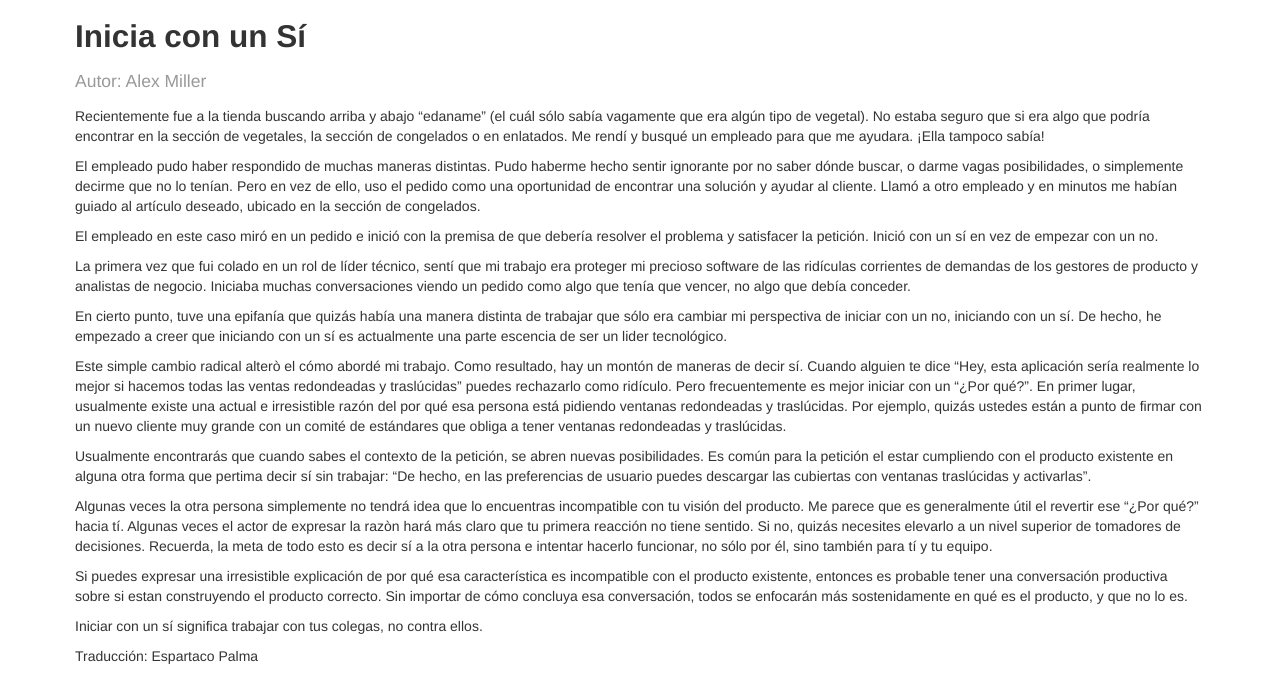
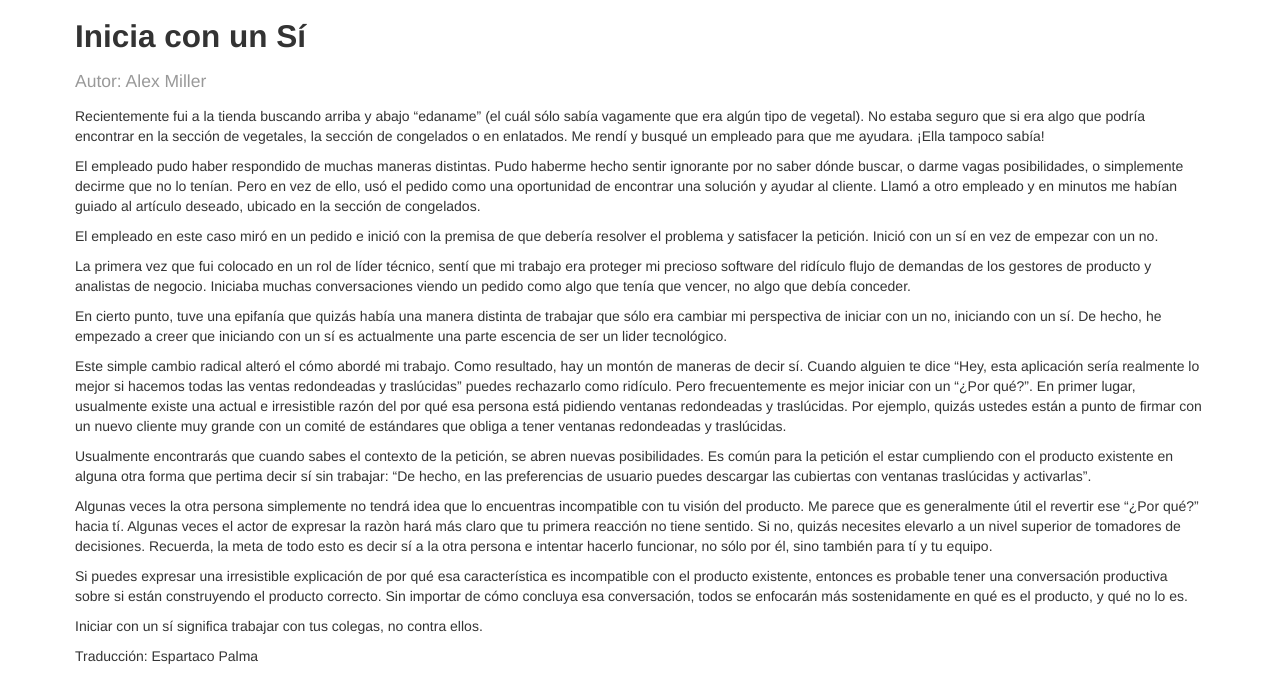
Before and after one commit to esparta/97cosas, a Jekyll site: the page built from programador/inicia-con-un-si.md, in a window 1280 px wide and 1106 px high. Shown: the part 157-835 px from the top of the window. Built offline with Jekyll 4.4.1, drawn with Linux system fonts in a browser that asks for light colours; comment, search, counter and statistics services are not loaded.

Commit message:
fixing typos

```diff
--- a/programador/inicia-con-un-si.md
+++ b/programador/inicia-con-un-si.md
@@ -7,22 +7,22 @@ translator: Espartaco Palma
 original: http://programmer.97things.oreilly.com/wiki/index.php/Start_from_Yes
 ---
 
-Recientemente fue a la tienda buscando arriba y abajo "edaname" (el cuál sólo sabía vagamente que era algún tipo de vegetal). No estaba seguro que si era algo que podría encontrar en la sección de vegetales, la sección de congelados o en enlatados. Me rendí y busqué un empleado para que me ayudara. ¡Ella tampoco sabía!
+Recientemente fui a la tienda buscando arriba y abajo "edaname" (el cuál sólo sabía vagamente que era algún tipo de vegetal). No estaba seguro que si era algo que podría encontrar en la sección de vegetales, la sección de congelados o en enlatados. Me rendí y busqué un empleado para que me ayudara. ¡Ella tampoco sabía!
 
-El empleado pudo haber respondido de muchas maneras distintas. Pudo haberme hecho sentir ignorante por no saber dónde buscar, o darme vagas posibilidades, o simplemente decirme que no lo tenían. Pero en vez de ello, uso el pedido como una oportunidad de encontrar una solución y ayudar al cliente. Llamó a otro empleado y en minutos me habían guiado al artículo deseado, ubicado en la sección de congelados.
+El empleado pudo haber respondido de muchas maneras distintas. Pudo haberme hecho sentir ignorante por no saber dónde buscar, o darme vagas posibilidades, o simplemente decirme que no lo tenían. Pero en vez de ello, usó el pedido como una oportunidad de encontrar una solución y ayudar al cliente. Llamó a otro empleado y en minutos me habían guiado al artículo deseado, ubicado en la sección de congelados.
 
 El empleado en este caso miró en un pedido e inició con la premisa de que debería resolver el problema y satisfacer la petición. Inició con un sí en vez de empezar con un no.
 
-La primera vez que fui colado en un rol de líder técnico, sentí que mi trabajo era proteger mi precioso software de las ridículas corrientes de demandas de los gestores de producto y analistas de negocio. Iniciaba muchas conversaciones viendo un pedido como algo que tenía que vencer, no algo que debía conceder.
+La primera vez que fui colocado en un rol de líder técnico, sentí que mi trabajo era proteger mi precioso software del ridículo flujo de demandas de los gestores de producto y analistas de negocio. Iniciaba muchas conversaciones viendo un pedido como algo que tenía que vencer, no algo que debía conceder.
 
 En cierto punto, tuve una epifanía que quizás había una manera distinta de trabajar que sólo era cambiar mi perspectiva de iniciar con un no, iniciando con un sí. De hecho, he empezado a creer que iniciando con un sí es actualmente una parte escencia de ser un lider tecnológico.
 
-Este simple cambio radical alterò el cómo abordé mi trabajo. Como resultado, hay un montón de maneras de decir sí. Cuando alguien te dice "Hey, esta aplicación sería realmente lo mejor si hacemos todas las ventas redondeadas y traslúcidas" puedes rechazarlo como ridículo. Pero frecuentemente es mejor iniciar con un "¿Por qué?". En primer lugar, usualmente existe una actual e irresistible razón del por qué esa persona está pidiendo ventanas redondeadas y traslúcidas. Por ejemplo, quizás ustedes están a punto de firmar con un nuevo cliente muy grande con un comité de estándares que obliga a tener ventanas redondeadas y traslúcidas.
+Este simple cambio radical alteró el cómo abordé mi trabajo. Como resultado, hay un montón de maneras de decir sí. Cuando alguien te dice "Hey, esta aplicación sería realmente lo mejor si hacemos todas las ventas redondeadas y traslúcidas" puedes rechazarlo como ridículo. Pero frecuentemente es mejor iniciar con un "¿Por qué?". En primer lugar, usualmente existe una actual e irresistible razón del por qué esa persona está pidiendo ventanas redondeadas y traslúcidas. Por ejemplo, quizás ustedes están a punto de firmar con un nuevo cliente muy grande con un comité de estándares que obliga a tener ventanas redondeadas y traslúcidas.
 
 Usualmente encontrarás que cuando sabes el contexto de la petición, se abren nuevas posibilidades. Es común para la petición el estar cumpliendo con el producto existente en alguna otra forma que pertima decir sí sin trabajar: "De hecho, en las preferencias de usuario puedes descargar las cubiertas con ventanas traslúcidas y activarlas".
 
 Algunas veces la otra persona simplemente no tendrá idea que lo encuentras incompatible con tu visión del producto. Me parece que es generalmente útil el revertir ese "¿Por qué?" hacia tí. Algunas veces el actor de expresar la razòn hará más claro que tu primera reacción no tiene sentido. Si no, quizás necesites elevarlo a un nivel superior de tomadores de decisiones. Recuerda, la meta de todo esto es decir sí a la otra persona e intentar hacerlo funcionar, no sólo por él, sino también para tí y tu equipo.
 
-Si puedes expresar una irresistible explicación de por qué esa característica es incompatible con el producto existente, entonces es probable tener una conversación productiva sobre si estan construyendo el producto correcto. Sin importar de cómo concluya esa conversación, todos se enfocarán más sostenidamente en qué es el producto, y que no lo es.
+Si puedes expresar una irresistible explicación de por qué esa característica es incompatible con el producto existente, entonces es probable tener una conversación productiva sobre si están construyendo el producto correcto. Sin importar de cómo concluya esa conversación, todos se enfocarán más sostenidamente en qué es el producto, y qué no lo es.
 
 Iniciar con un sí significa trabajar con tus colegas, no contra ellos.
```
